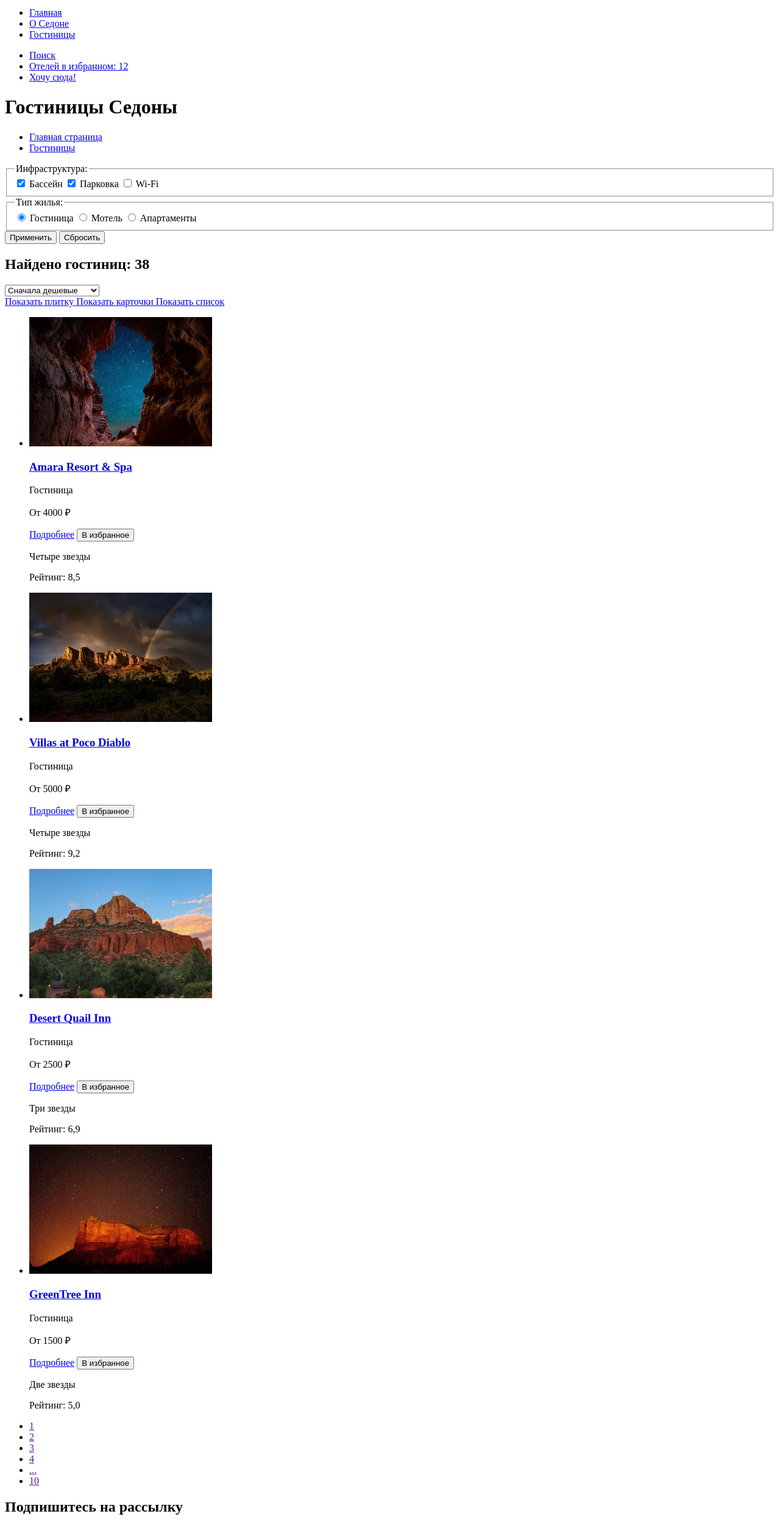
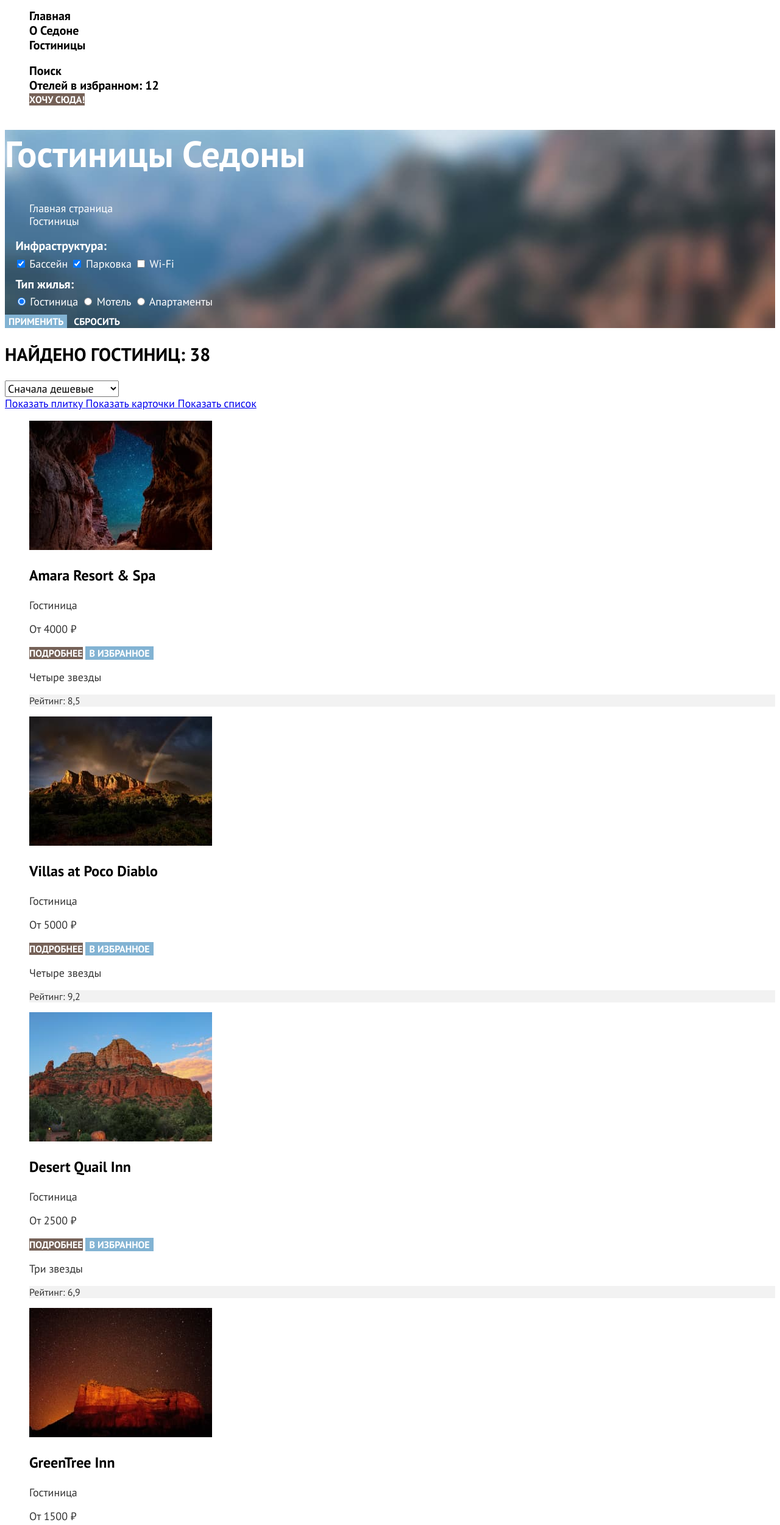
Before and after one commit to htmlacademy-htmlcss/2418127-sedona-2, a plain HTML site: page catalog.html in a window 1280 px wide. Shown: the part 80-2581 px from the top of the page at 61% size. Drawn offline with Linux system fonts and the light colour scheme.

Commit message:
добавляет базовую стилизацию

```diff
--- a/catalog.html
+++ b/catalog.html
@@ -3,6 +3,8 @@
   <head>
     <meta charset="utf-8">
     <title>HTML Academy: Седона</title>
+
+    <link rel="stylesheet" href="styles/styles.css">
   </head>
   <body class="page-body">
     <div class="page-body__wrapper">
@@ -41,7 +43,7 @@
               </a>
             </li>
             <li class="main-nav__item">
-              <a href="#" class="button main-nav__link">Хочу сюда!</a>
+              <a href="#" class="button button-brown">Хочу сюда!</a>
             </li>
           </ul>
         </nav>
@@ -103,14 +105,14 @@
 
             </fieldset>
 
-            <button class="button form-catalog__button" type="submit">Применить</button>
-            <button class="button form-catalog__button" type="reset">Сбросить</button>
+            <button class="button form-catalog__button button-blue" type="submit">Применить</button>
+            <button class="button form-catalog__button button-transparent" type="reset">Сбросить</button>
           </form>
         </header>
 
         <section>
           <div class="sorting">
-            <h2 class="sorting__title">Найдено гостиниц: 38</h2>
+            <h2 class="sorting__title title">Найдено гостиниц: 38</h2>
             <select class="sorting__select" aria-label="Сортировка">
               <option value="cheap">Сначала дешевые</option>
               <option value="expensive">Сначала дорогие</option>
@@ -139,8 +141,8 @@
               </a>
               <p class="catalog-card__type_hotel">Гостиница</p>
               <p class="catalog-card__price">От 4000 ₽</p>
-              <a href="#" class="button">Подробнее</a>
-              <button class="button" type="button">В избранное</button>
+              <a href="#" class="button button-brown">Подробнее</a>
+              <button class="button button-blue" type="button">В избранное</button>
               <p class="stars">
                 <span class="visually-hidden">Четыре звезды</span>
               </p>
@@ -156,8 +158,8 @@
               </a>
               <p class="catalog-card__type_hotel">Гостиница</p>
               <p class="catalog-card__price">От 5000 ₽</p>
-              <a href="#" class="button">Подробнее</a>
-              <button class="button" type="button">В избранное</button>
+              <a href="#" class="button button-brown">Подробнее</a>
+              <button class="button button-blue" type="button">В избранное</button>
               <p class="stars">
                 <span class="visually-hidden">Четыре звезды</span>
               </p>
@@ -173,8 +175,8 @@
               </a>
               <p class="catalog-card__type_hotel">Гостиница</p>
               <p class="catalog-card__price">От 2500 ₽</p>
-              <a href="#" class="button">Подробнее</a>
-              <button class="button" type="button">В избранное</button>
+              <a href="#" class="button button-brown">Подробнее</a>
+              <button class="button button-blue" type="button">В избранное</button>
               <p class="stars">
                 <span class="visually-hidden">Три звезды</span>
               </p>
@@ -190,8 +192,8 @@
               </a>
               <p class="catalog-card__type_hotel">Гостиница</p>
               <p class="catalog-card__price">От 1500 ₽</p>
-              <a href="#" class="button">Подробнее</a>
-              <button class="button" type="button">В избранное</button>
+              <a href="#" class="button button-brown">Подробнее</a>
+              <button class="button button-blue" type="button">В избранное</button>
               <p class="stars">
                 <span class="visually-hidden">Две звезды</span>
               </p>
@@ -227,7 +229,7 @@
           <form class="subscribe__form"  action="https://echo.htmlacademy.ru/" method="get">
             <label for="email" class="visually-hidden">Ваш e-mail</label>
             <input class="subscribe__input" id="email" type="email" required>
-            <button class="subscribe" type="submit">Подписаться</button>
+            <button class="big-button button-blue" type="submit">Подписаться</button>
           </form>
         </section>
       </main>
--- /dev/null
+++ b/styles/styles.css
@@ -0,0 +1,206 @@
+@font-face {
+  font-family:  "PT Sans";
+  font-style: normal;
+  font-weight: 400;
+  src: url("../fonts/ptsans-400.woff2") format("woff2");
+  font-display: swap;
+}
+
+@font-face {
+  font-family:  "PT Sans";
+  font-style: normal;
+  font-weight: 700;
+  src: url("../fonts/ptsans-700.woff2") format("woff2");
+  font-display: swap;
+}
+
+body {
+  font-family: "PT Sans", sans-serif;
+  font-size: 18px;
+  line-height: 21px;
+  background-color: #ffffff;
+  color: #333333;
+}
+
+.page-header {
+  color: #000000;
+}
+
+.main-nav__link {
+  color: #000000;
+  text-decoration: none;
+  font-weight: 700;
+  font-size: 20px;
+  line-height: 24px;
+}
+
+.main-nav__item {
+  list-style-type: none;
+}
+
+.button {
+  font-size: 16px;
+  line-height: 20px;
+  font-weight: 700;
+  text-transform: uppercase;
+  text-decoration: none;
+}
+
+button.button {
+  font-family: "PT Sans", sans-serif;
+  border: none;
+}
+
+.button-brown {
+  color: #ffffff;
+  background-color: #756157;
+}
+
+.button-blue {
+  background-color: #82B3D3;
+  color: #ffffff;
+}
+
+.hero {
+  background-color: #ADD8E6;
+  background-image: url("../images/hero_mountains.jpg");
+  background-repeat: no-repeat;
+  background-size: 100% auto;
+}
+
+.title {
+  font-size: 30px;
+  line-height: 36px;
+  color: #000000;
+}
+
+.description {
+  font-size: 22px;
+  line-height: 26px;
+}
+
+.background-blue {
+   background-color: #82B3D3;
+   color: #FFFFFF;
+}
+
+.background-extralightblue {
+  background-color: rgba(131, 179, 211, 0.12);
+}
+
+.background-lightblue {
+  background-color: rgba(131, 179, 211, 0.2);
+}
+
+.fact__title {
+  font-size: 24px;
+  line-height: 28px;
+}
+
+.service-item__title {
+  font-size: 24px;
+  line-height: 28px;
+}
+
+.big-button {
+    font-family: "PT Sans", sans-serif;
+    border: none;
+    color: #FFFFFF;
+    font-size: 20px;
+    line-height: 36px;
+    font-weight: 700;
+    text-transform: uppercase;
+}
+
+.advantages__list, .service__list, .social-list, .catalog-cards, .breadcrumbs, .pagination {
+  list-style-type: none;
+}
+
+.inner-header {
+  background-color: #965536;
+  background-image: url("../images/filter.jpg");
+  background-size: 100% auto;
+}
+
+.inner-header__title {
+  font-size: 60px;
+  line-height: 78px;
+  color: #ffffff;
+}
+
+.breadcrumbs__link {
+  text-decoration: none;
+  color: #ffffff;
+}
+
+.form-catalog__group {
+  border: none;
+}
+
+.form-catalog__title {
+  color: #ffffff;
+  font-weight: 700;
+  font-size: 20px;
+  line-height: 24px;
+}
+
+.form-catalog__description {
+  color: #ffffff;
+}
+
+.form-catalog__button {
+  color: #ffffff;
+}
+
+.button-transparent {
+  background-color: transparent;
+}
+
+.sorting__title {
+  text-transform: uppercase;
+}
+
+.sorting__select {
+  font-family: "PT Sans", sans-serif;
+  font-size: 18px;
+  line-height: 21px;
+}
+
+.catalog-card__link-title {
+  text-decoration: none;
+  color: #000000;
+}
+
+.catalog-card__title {
+  font-size: 24px;
+  line-height: 28px;
+}
+
+.catalog-card__rate {
+  background-color: #F2F2F2;
+  font-size: 16px;
+  line-height: 20px;
+}
+
+.pagination-link {
+  text-decoration: none;
+  color: #ffffff;
+  background-color:  #82B3D3;
+}
+
+.pagination-link--current {
+  color: #000000;
+  background-color: #F2F2F2;
+}
+
+.pagination-link--dots {
+  background-color: transparent;
+  color: #000000;
+}
+
+.page-footer__phone {
+  color: #000000;
+  text-decoration: none;
+  font-size: 40px;
+  line-height: 40px;
+}
```
Also changed, not shown: index.html (+17 -15 lines).
